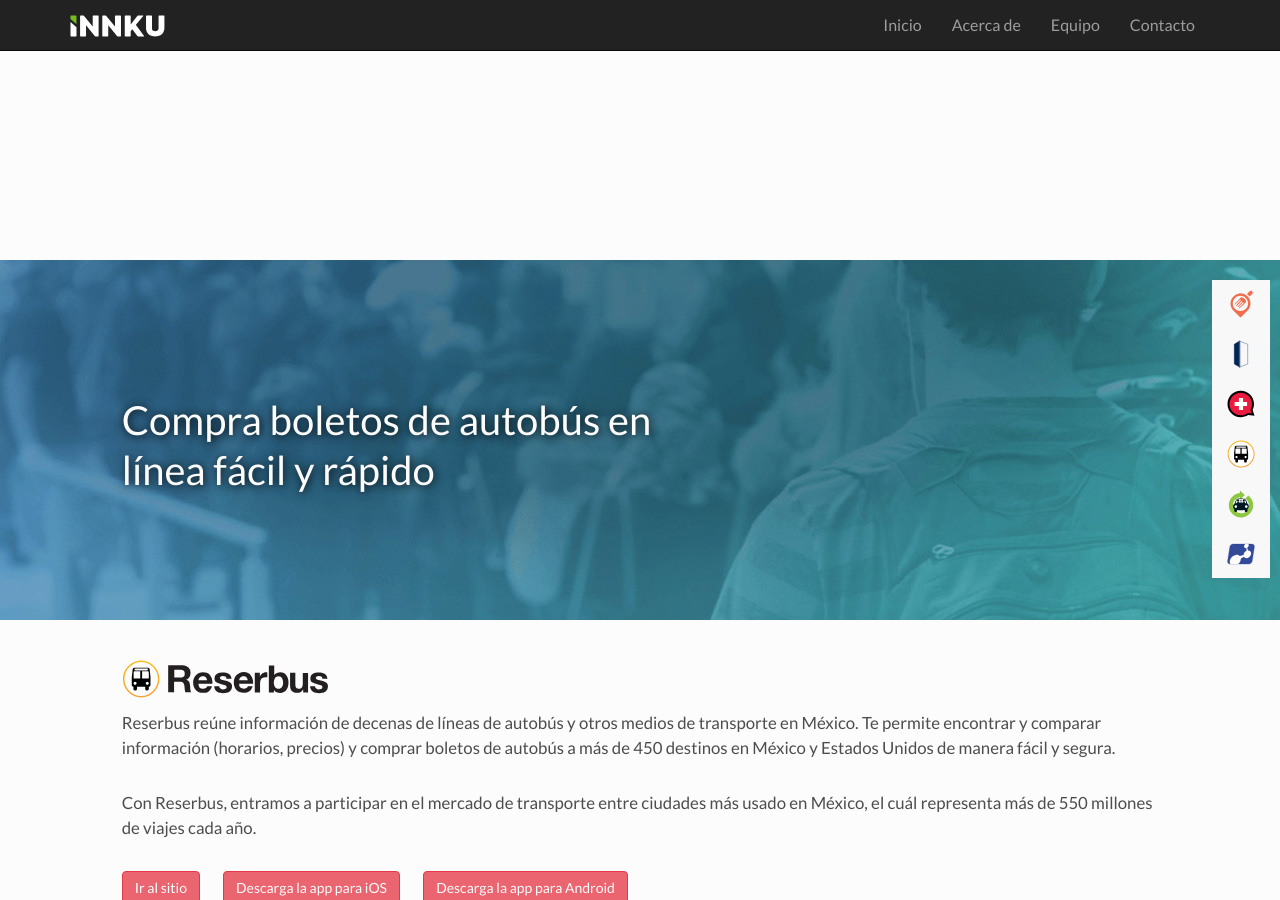
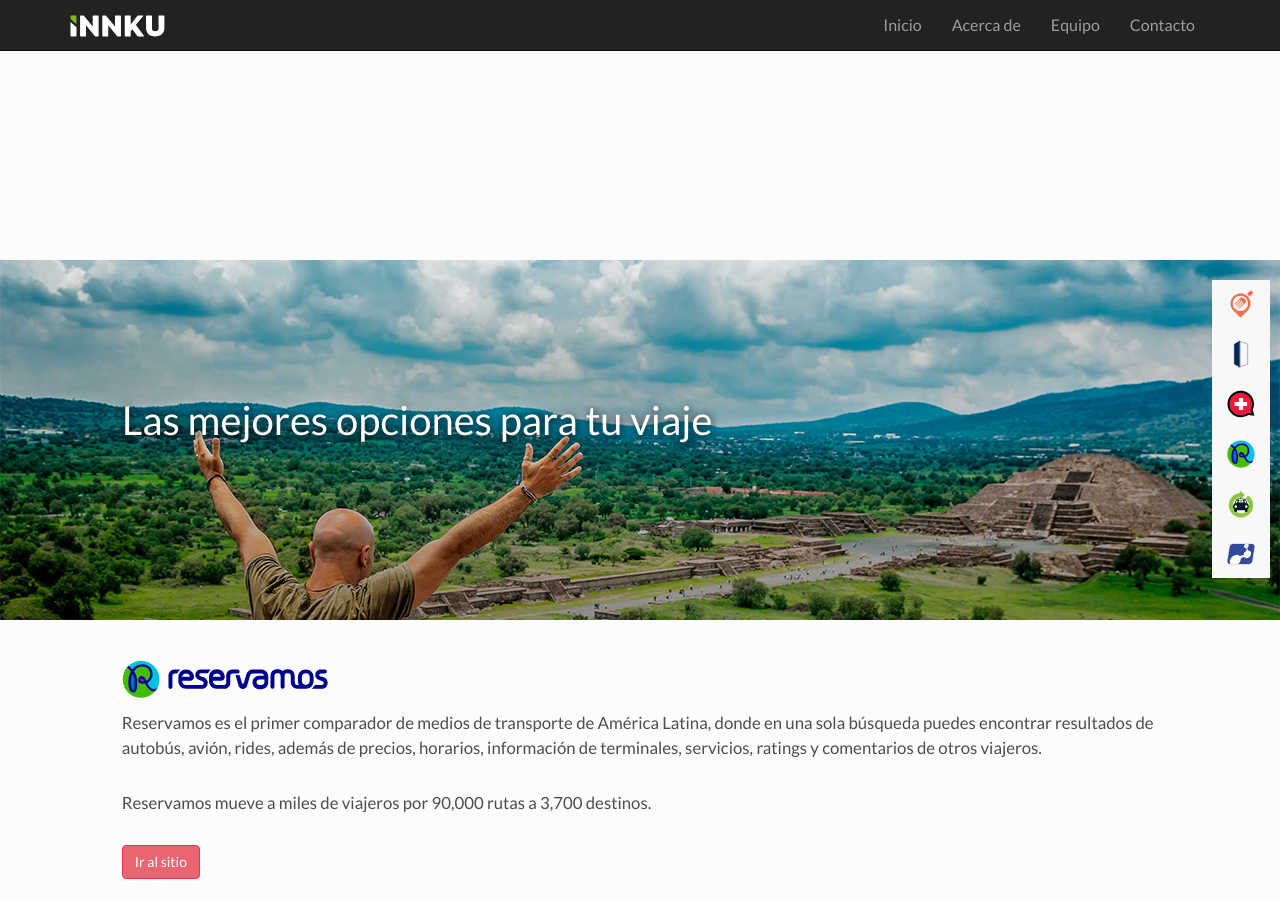
Before and after one commit to innku/innku-2018, a Jekyll site: the page built from index.html, in a window 1280 px wide and 900 px high, scrolled down 3340 px. Built offline with Jekyll 4.4.1, drawn with Linux system fonts in a browser that asks for light colours; nearby versions of some CDN libraries.

Commit message:
cambio de info de reserbus a reservamos

```diff
--- a/_data/projects.yml
+++ b/_data/projects.yml
@@ -38,21 +38,21 @@
   btn-txt-3: Descarga la app para Android
   btn-url-3: https://play.google.com/store/apps/details?id=com.innku.disculpedoctor
 
-- name: Reserbus
-  title: Compra boletos de autobús en línea fácil y rápido
+- name: Reservamos
+  title: Las mejores opciones para tu viaje
   description: |
-    <p>Reserbus reúne información de decenas de líneas de autobús y otros medios de transporte en México. Te permite encontrar y comparar información (horarios, precios) y comprar boletos de autobús a más de 450 destinos en México y Estados Unidos de manera fácil y segura.</p>
-    <p>Con Reserbus, entramos a participar en el mercado de transporte entre ciudades más usado en México, el cuál representa más de 550 millones de viajes cada año.</p>
-  logo: img/home/logo-reserbus.svg
-  icon: img/icon-reserbus.svg
+    <p>Reservamos es el primer comparador de medios de transporte de América Latina, donde en una sola búsqueda puedes encontrar resultados de autobús, avión, rides, además de precios, horarios, información de terminales, servicios, ratings y comentarios de otros viajeros.</p>
+    <p>Reservamos mueve a miles de viajeros por 90,000 rutas a 3,700 destinos.</p>
+  logo: img/home/logo-reservamos.svg
+  icon: img/icon-reservamos.svg
   id: reserbus
   class: reserbus
   btn-txt-1: Ir al sitio
-  btn-url-1: http://reserbus.mx
-  btn-txt-2: Descarga la app para iOS
-  btn-url-2: https://itunes.apple.com/mx/app/reserbus/id884367907
-  btn-txt-3: Descarga la app para Android
-  btn-url-3: https://play.google.com/store/apps/details?id=com.reserbus.Reserbus
+  btn-url-1: http://reservamos.mx
+  # btn-txt-2: Descarga la app para iOS
+  # btn-url-2: https://itunes.apple.com/mx/app/reserbus/id884367907
+  # btn-txt-3: Descarga la app para Android
+  # btn-url-3: https://play.google.com/store/apps/details?id=com.reserbus.Reserbus
 
 - name: Aventones
   title: Compartiendo auto entre miembros de tu organización
--- a/css/main.scss
+++ b/css/main.scss
@@ -138,7 +138,7 @@
 }
 
 .reserbus {
-  background: url(../img/home/back-reserbus.jpg) no-repeat;
+  background: url(../img/home/reservamos-2.jpg) no-repeat;
 }
 
 .rutanet {
```
Also changed, not shown: img/home/logo-reservamos.svg (added), img/home/reservamos-2.jpg (added), img/icon-reservamos.svg (added), img/logo-reservamos.svg (added).
